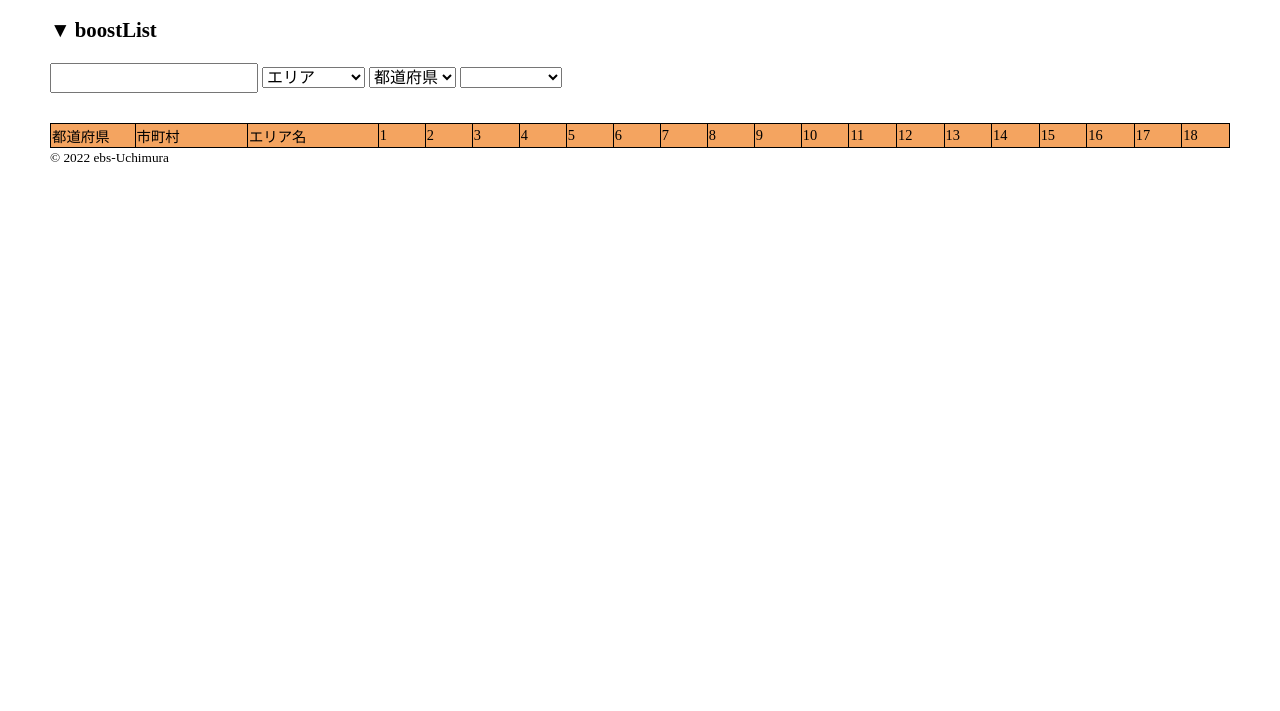
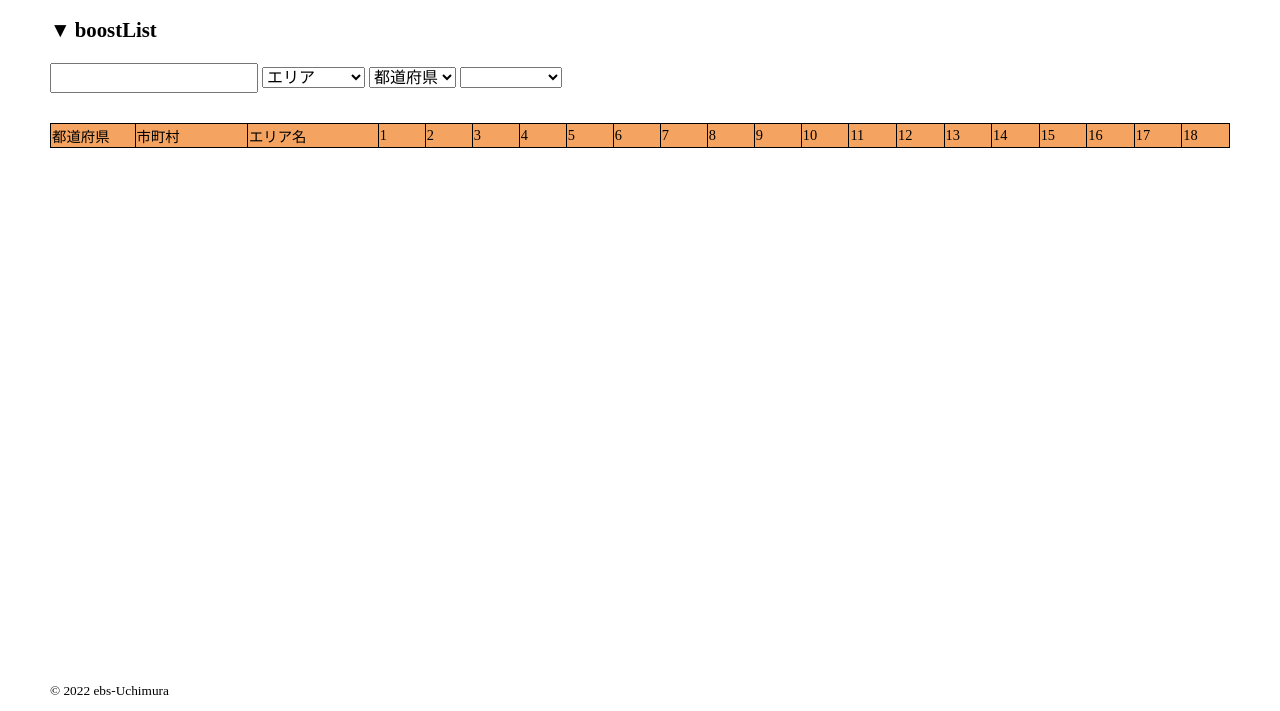
Before and after one commit to ebs-uchimura/boostPage, a plain HTML site: page index.html in a window 1280 px wide. Shown: the part 89-800 px from the top of the page. Drawn offline with nearby package versions, Linux system fonts and the light colour scheme.

Commit message:
modified html

```diff
--- a/css/base.css
+++ b/css/base.css
@@ -39,6 +39,11 @@ table {
   font-size: 0.9rem;
 }
 
+footer {
+  position: absolute;
+  bottom: 10px;
+}
+
 #form {
   margin: 20px, 0;
 }
```
